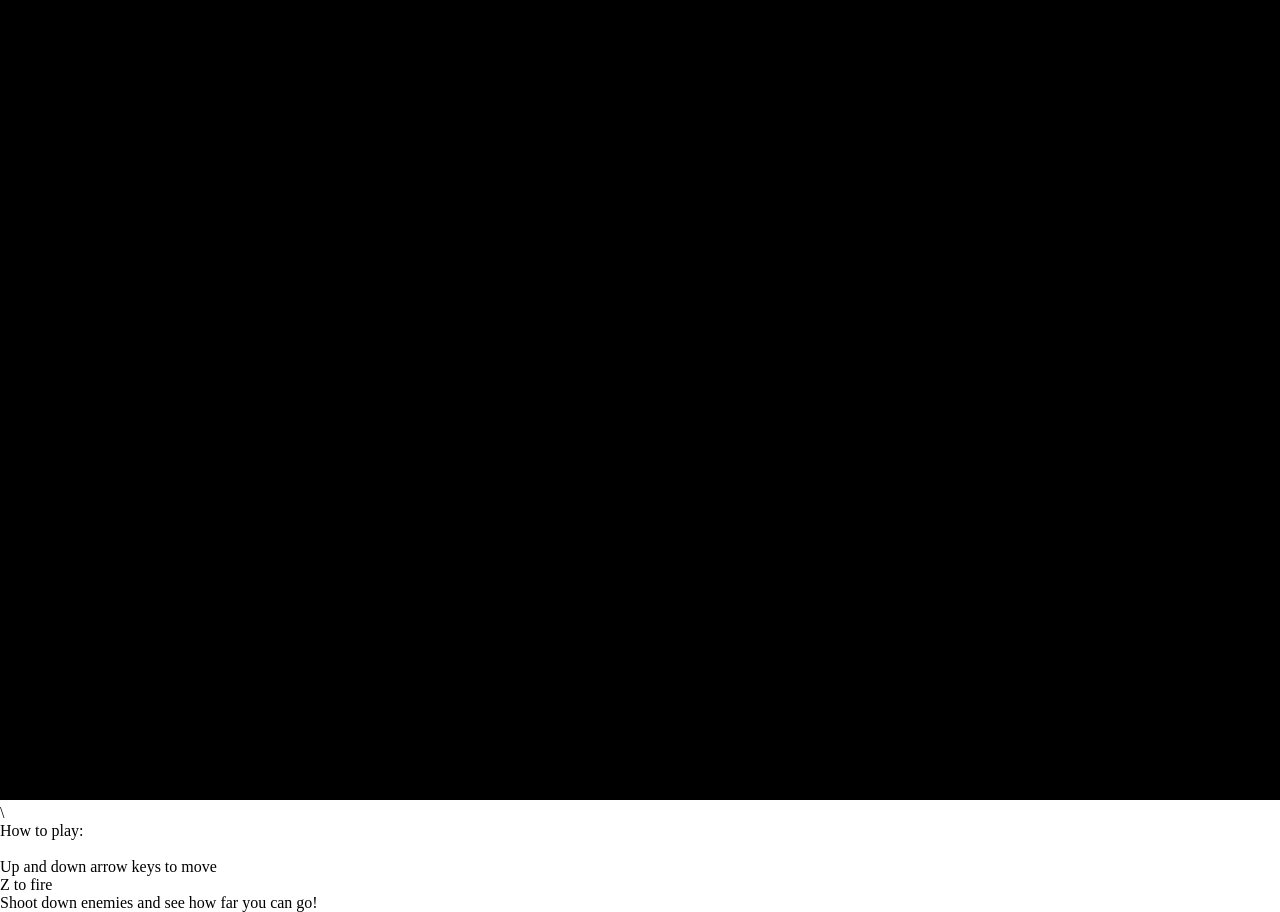
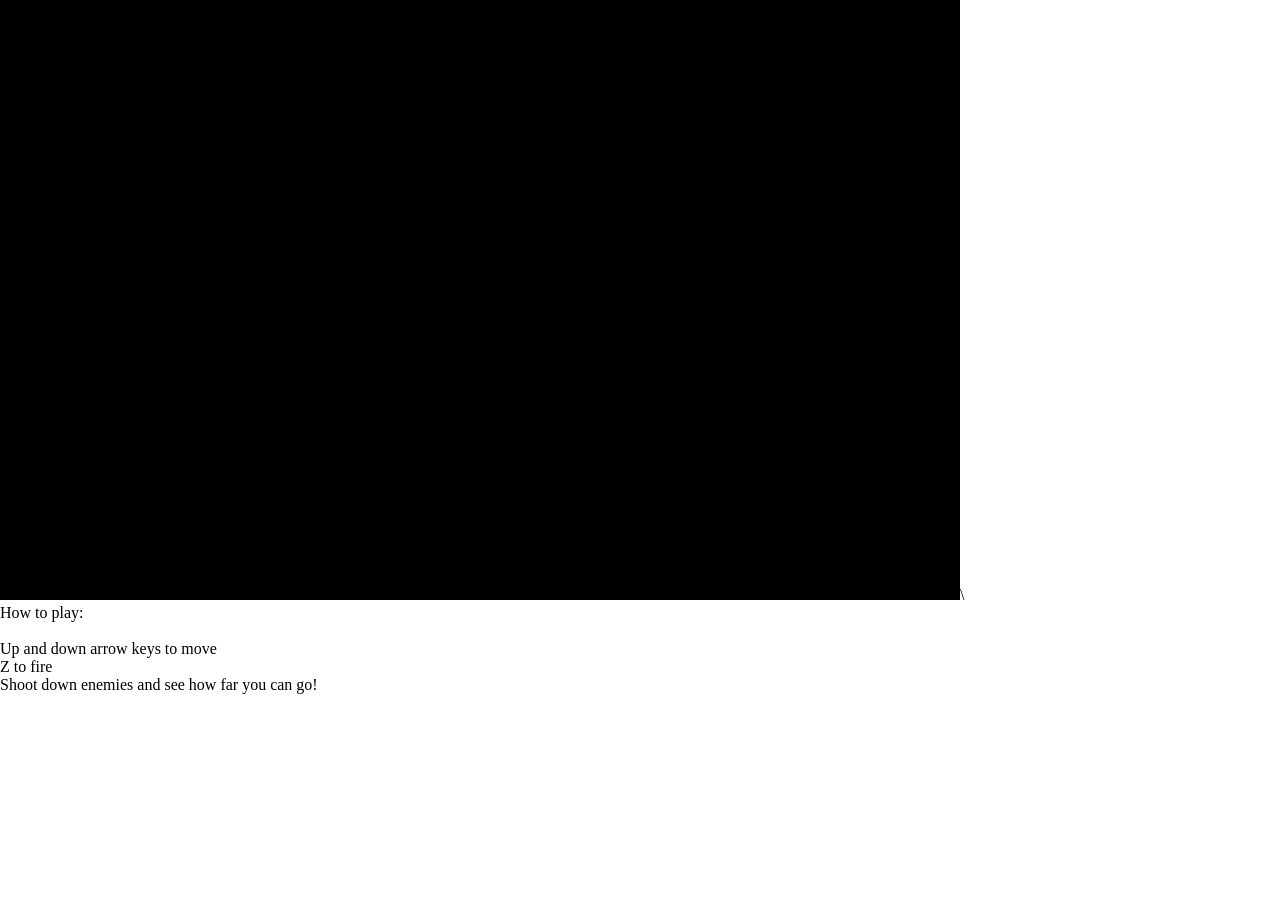
Before and after one commit to BX56/BX56.github.io, a plain HTML site: page index.html in a window 1280 px wide. After the commit the page ends 800 px from the top, so only its background shows below. Drawn offline with Linux system fonts and the light colour scheme; no server answers.

Commit message:
Update index.html

```diff
--- a/index.html
+++ b/index.html
@@ -10,8 +10,8 @@
             overflow: hidden; /* Ensures the game stays within the viewport */
         }
         iframe {
-            width: 100vw; /* Full width of the viewport */
-            height: 100vh; /* Full height of the viewport */
+            width: 75vw; /* Full width of the viewport */
+            height: 75vh; /* Full height of the viewport */
             border: none; /* Removes iframe border */
         }
     </style>
```
